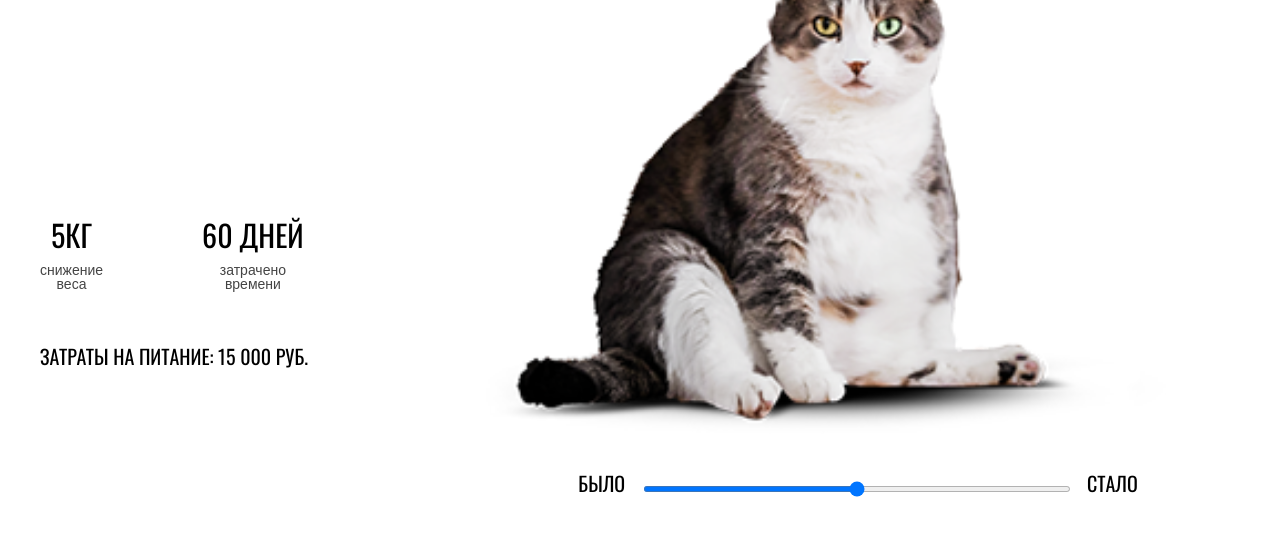
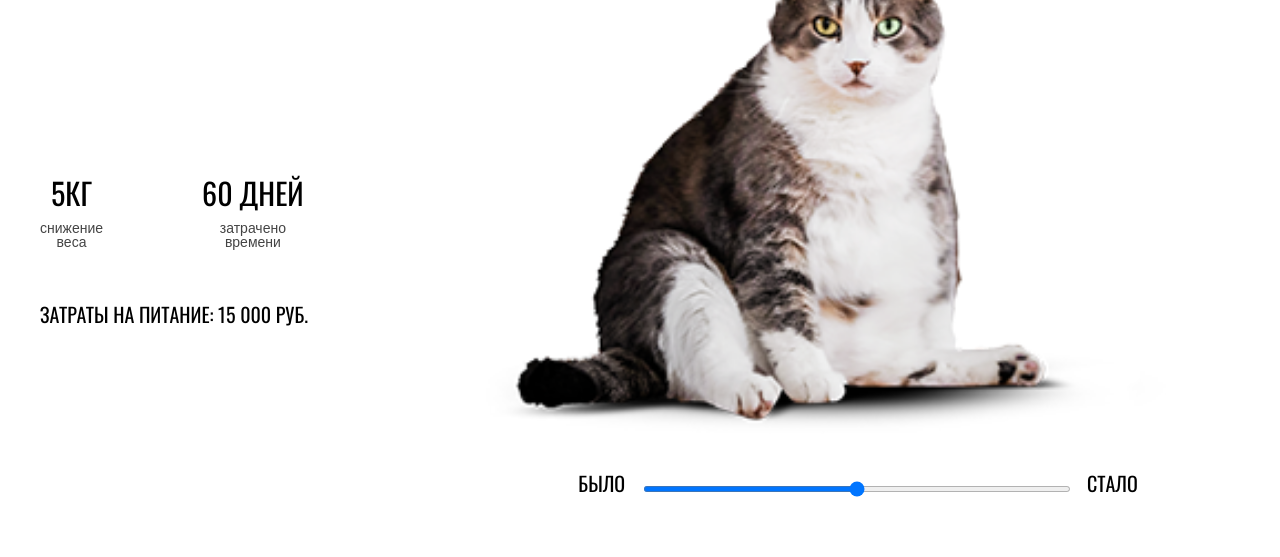
Before and after one commit to chernii5k/1799851-cat-energy-23, a website: page source/index.html in a window 1280 px wide. Shown: the part 1840-2397 px from the top of the page. Drawn offline with nearby package versions, Linux system fonts and the light colour scheme; files that its build step writes are made by us from their sources.

Commit message:
Блок живой пример

```diff
--- a/source/sass/blocks/live-example.scss
+++ b/source/sass/blocks/live-example.scss
@@ -30,7 +30,6 @@
   @media (min-width: $desktop-width) {
     width: 436px;
     padding: 0;
-    padding-top: 84px;
     display: flex;
     flex-direction: column;
     justify-content: center;
```
